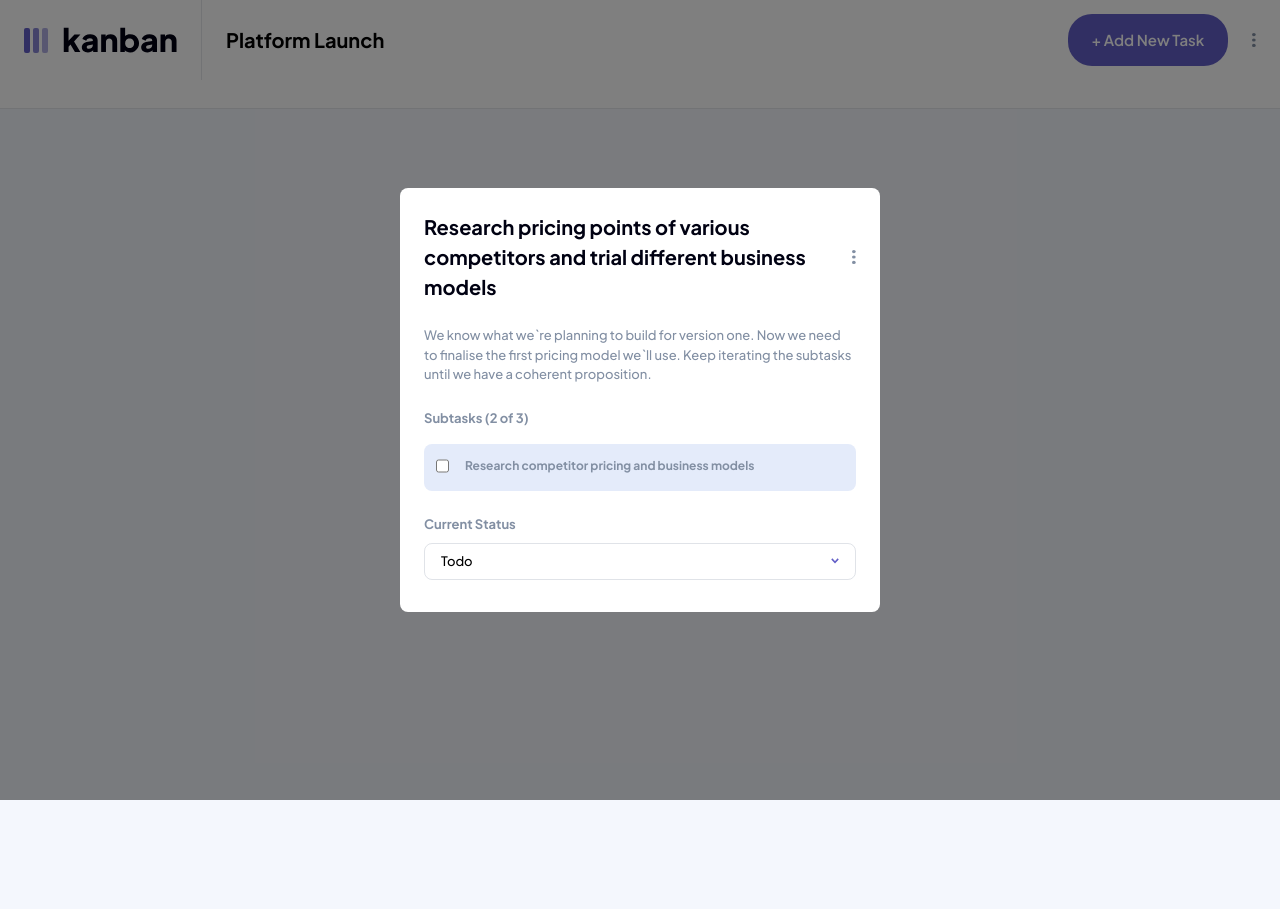
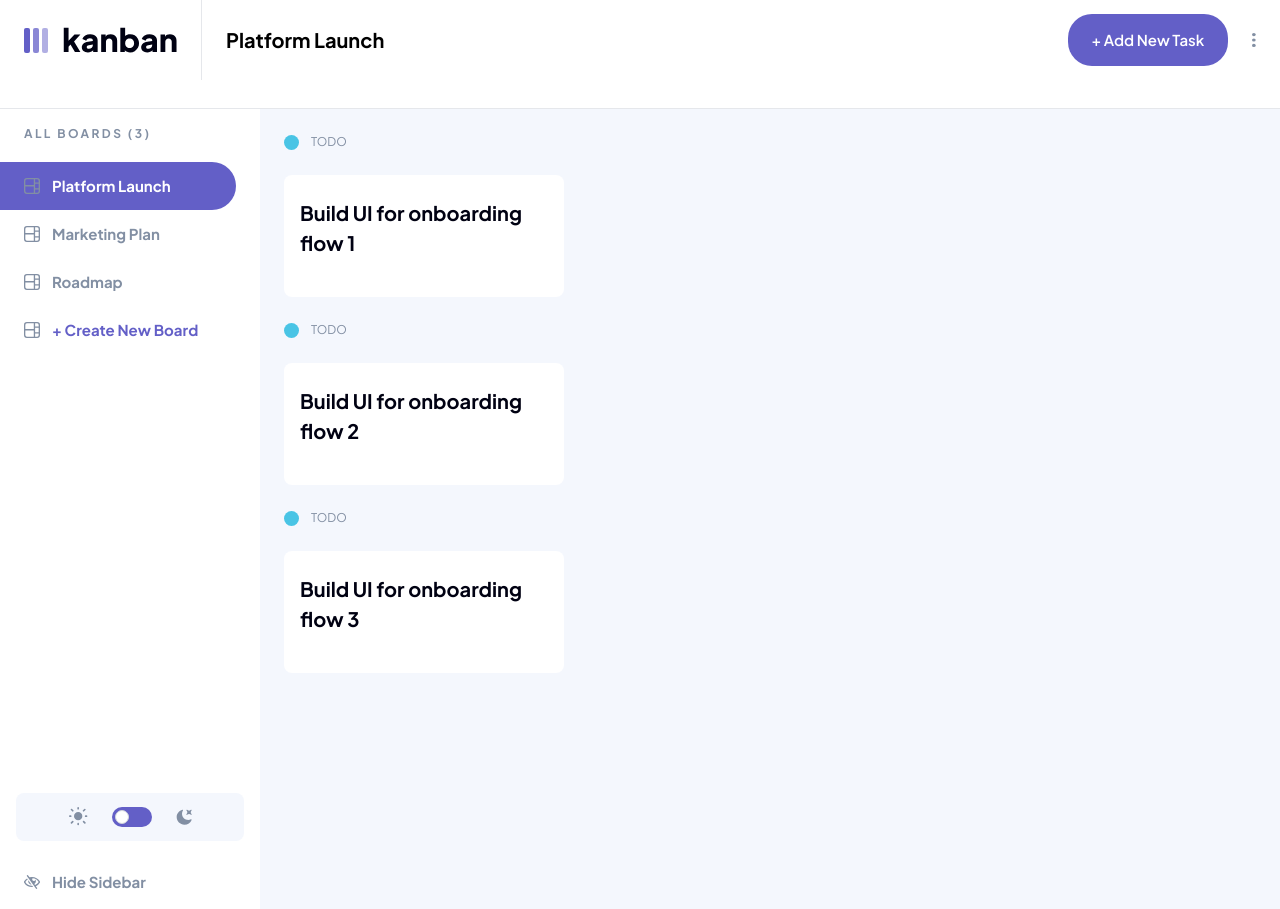
Before and after one commit to 12Ricky0/kanban-task-mgt, a Next.js app: page / in a window 1280 px wide. Before the commit the page ends 800 px from the top, so only its background shows below. Built offline with nearby package versions, Linux system fonts and the light colour scheme.

Commit message:
dnd added

```diff
--- a/app/page.tsx
+++ b/app/page.tsx
@@ -1,17 +1,34 @@
 import Image from "next/image";
 import Header from "@/components/header";
 import NavBar from "@/components/side-bar";
+import Droppable_Column from "@/components/dnd/column";
 import DeleteModal from "@/components/modals/delete";
 import TaskForm from "@/components/modals/task-form";
 import Details from "@/components/modals/task-details";
+import TaskCard from "@/components/task-card";
 
 export default function Home() {
   return (
     <main className="">
       <Header />
-      {/* <NavBar /> */}
+      <div className="md:flex items-start gap-6">
+        <div className="hidden md:block">
+          <NavBar />
+        </div>
+        <div>
+          <Droppable_Column>
+            <TaskCard title="Build UI for onboarding flow 1" />
+          </Droppable_Column>
+          <Droppable_Column>
+            <TaskCard title="Build UI for onboarding flow 2" />
+          </Droppable_Column>
+          <Droppable_Column>
+            <TaskCard title="Build UI for onboarding flow 3" />
+          </Droppable_Column>
+        </div>
+      </div>
       {/* <DeleteModal /> */}
-      <Details />
+      {/* <Details /> */}
       {/* <TaskForm /> */}
     </main>
   );
--- /dev/null
+++ b/components/dnd/column.tsx
@@ -0,0 +1,25 @@
+"use client";
+import { DndContext } from "@dnd-kit/core";
+import { SortableContext } from "@dnd-kit/sortable";
+import { useState } from "react";
+
+export default function Droppable_Column({
+  children,
+}: {
+  children: React.ReactNode;
+}) {
+  const [items] = useState([1, 2, 3]);
+  return (
+    <DndContext>
+      <SortableContext items={items}>
+        <section className="ml-4 md:ml-0">
+          <div className="flex flex-row items-center gap-3">
+            <div className="size-[15px] rounded-full bg-[#49C4E5]" />
+            <h1 className="my-6 text-secondary-gray text-[12px]">TODO</h1>
+          </div>
+          <div className="inline-flex flex-col gap-[20px]">{children}</div>
+        </section>
+      </SortableContext>
+    </DndContext>
+  );
+}
--- /dev/null
+++ b/components/forms/board.tsx
@@ -0,0 +1 @@
+export default function BoardForm() {}
--- /dev/null
+++ b/components/task-card.tsx
@@ -0,0 +1,29 @@
+"use client";
+import { useDraggable } from "@dnd-kit/core";
+
+export default function TaskCard({ title }: { title: string }) {
+  const { attributes, listeners, setNodeRef, transform } = useDraggable({
+    id: "draggable",
+  });
+  const style = transform
+    ? {
+        transform: `translate3d(${transform.x}px, ${transform.y}px, 0)`,
+      }
+    : undefined;
+  return (
+    <section
+      ref={setNodeRef}
+      style={style}
+      {...listeners}
+      {...attributes}
+      className="w-[280px] rounded-lg bg-white py-[23px]"
+    >
+      <article className="px-4">
+        <h1 className="font-bold text-primary-dark text-[20px] mb-2">
+          {title}
+        </h1>
+        <p className="mb-4 text-[13px] text-secondary-gray font-bold"></p>
+      </article>
+    </section>
+  );
+}
```
Also changed, not shown: package.json (+7 -5 lines), 1 other file (tests, documents, lock files or other folders).
